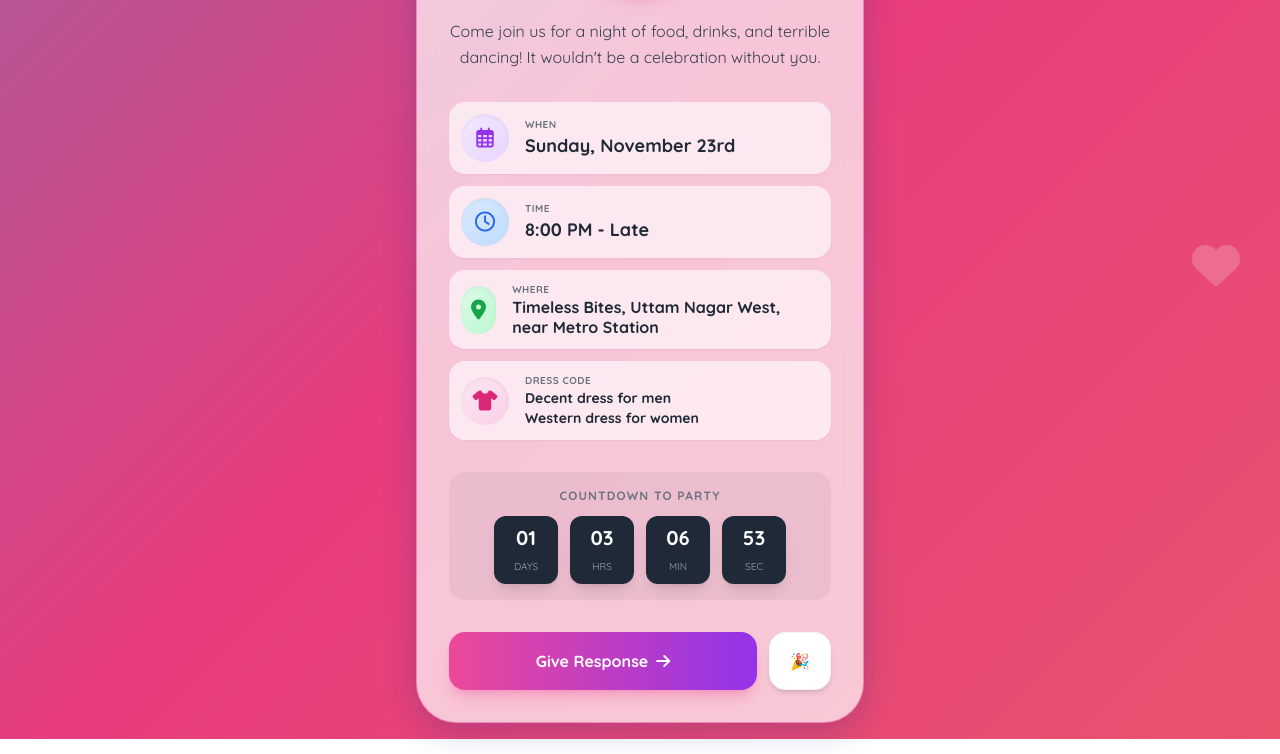
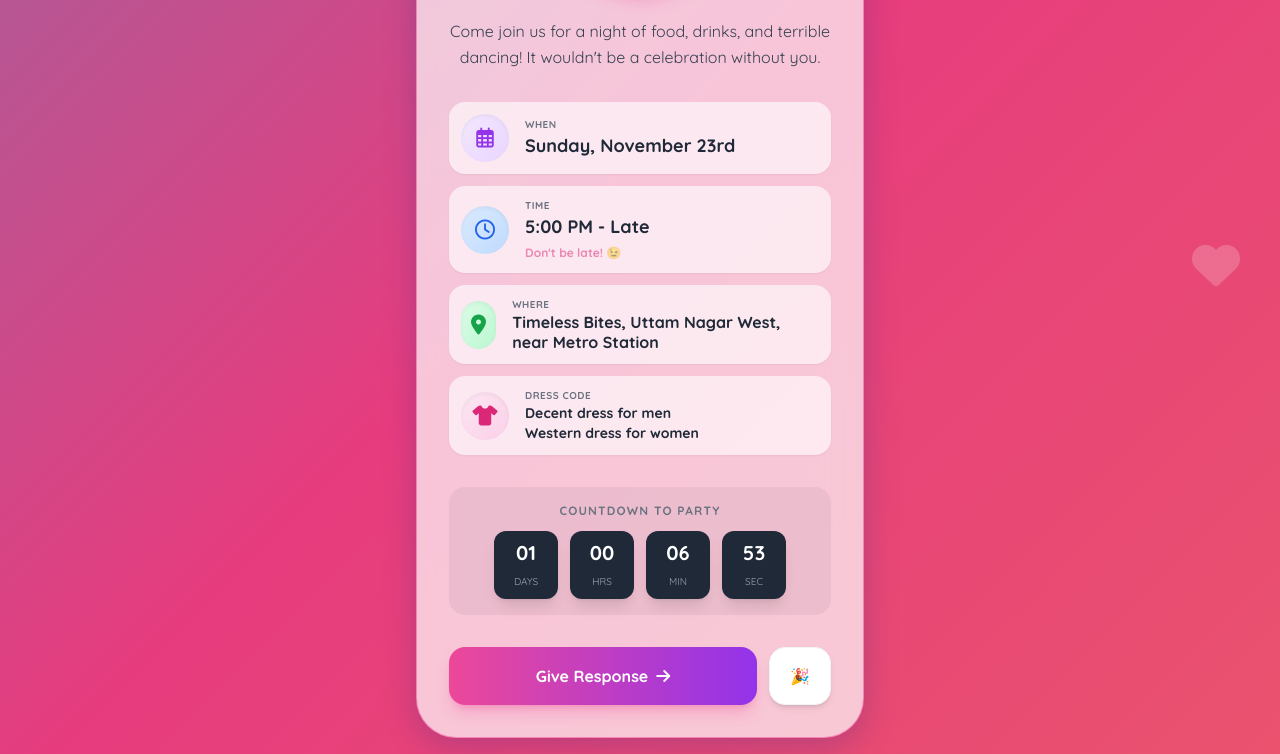
Before and after one commit to siddharthyadava/Birthday-Celebration, a plain HTML site: page index.html in a window 1280 px wide. Shown: the part 431-1185 px from the top of the page. Drawn offline with nearby package versions, Linux system fonts and the light colour scheme.

Commit message:
Change party time to 5:00 PM
Updated the party time to 5:00 PM and adjusted the date configuration accordingly.

```diff
--- a/index.html
+++ b/index.html
@@ -177,7 +177,8 @@
                 </div>
                 <div>
                     <p class="text-[10px] text-gray-500 font-bold uppercase tracking-wider">Time</p>
-                    <p class="text-gray-800 font-bold text-lg">8:00 PM - Late</p>
+                    <p class="text-gray-800 font-bold text-lg">5:00 PM - Late</p>
+                    <p class="text-pink-600 text-xs font-bold mt-1 animate-pulse">Don't be late! 😉</p>
                 </div>
             </div>
 
@@ -287,9 +288,9 @@
 
     <script>
         // --- Configuration ---
-        // Set the date of the party here! (Year, Month (0-11), Day, Hour, Minute)
-        // Month is 0-indexed (0=Jan, 10=Nov). 8 PM is 20:00.
-        const partyDate = new Date(2025, 10, 23, 20, 0, 0).getTime();
+        // Updated Date: November 23, 2025 at 5:00 PM (17:00)
+        // Month is 0-indexed (0=Jan, 10=Nov).
+        const partyDate = new Date(2025, 10, 23, 17, 0, 0).getTime();
 
         // --- Confetti Effect ---
         function triggerConfetti() {
```
